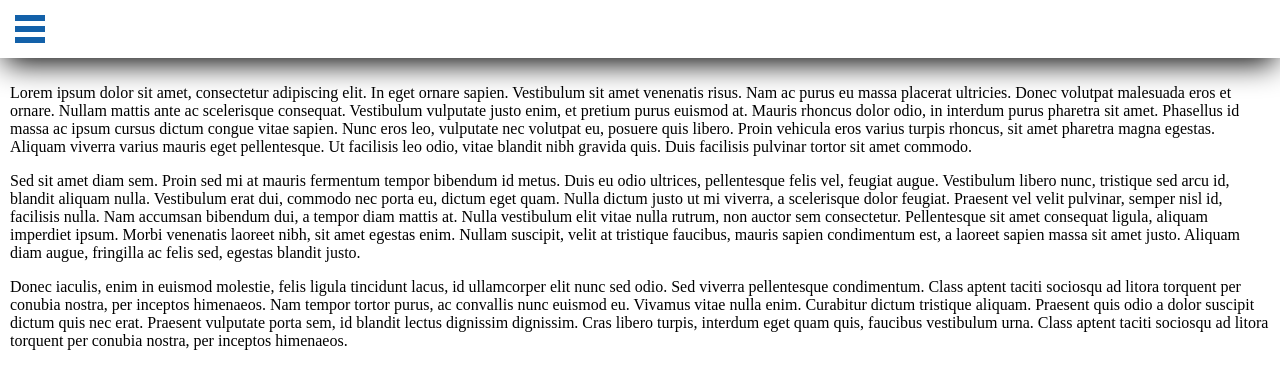
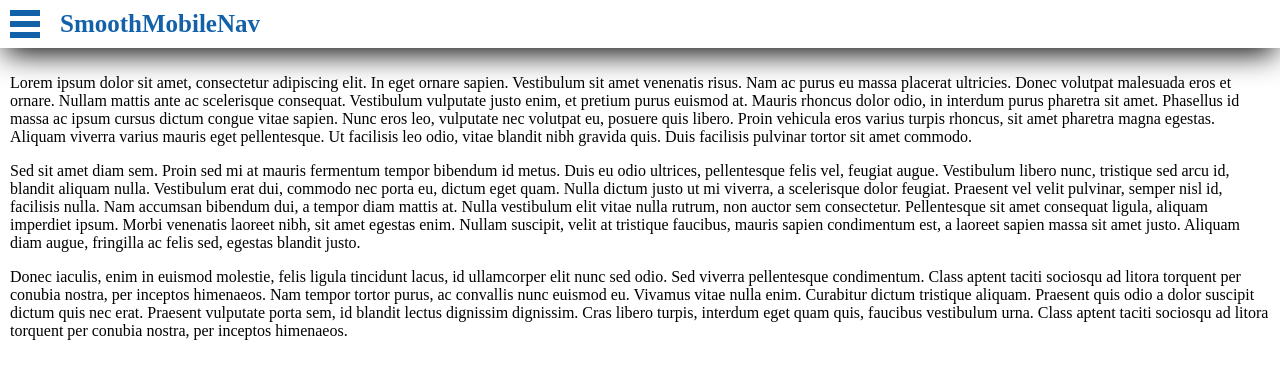
Before and after one commit to phantomfury409/SmoothMobileNav, a plain HTML site: page index.html in a window 1280 px wide. Drawn offline with Linux system fonts and the light colour scheme.

Commit message:
Added header logo
• Ability to add custom logo
• Removed useless code

```diff
--- a/index.html
+++ b/index.html
@@ -12,7 +12,15 @@
 	<div id="page" class="menu-base">
 
 		<div id="headerWrapper">
-			<div id="toggleButton" onclick="toggleMenu()"></div>
+
+				<div id="leftHeader">
+					<div id="toggleButton" onclick="toggleMenu()"></div>
+				</div>
+
+				<div id="logoHeader">
+					<label>SmoothMobileNav</label>
+				</div>
+
 		</div>
 
 		<div id="contentWrapper">
--- a/style.css
+++ b/style.css
@@ -10,6 +10,18 @@ body {
 	width: 30px;
 	border-bottom: 17px double #1361A9;
 	border-top: 6px solid #1361A9;
+}
+
+#logoHeader {
+	margin-left: 50px;
+	color: #1361A9;
+	font-weight: bold;
+	font-size: 25px;
+	position: absolute;
+}
+
+#leftHeader {
+	float: left;
 }
 
 #page {
@@ -66,11 +78,6 @@ body {
 	transform: translate3d(0px, 0, 0);
 }
 
-#toggle-menu {
-	width: 75px;
-	margin: 15px;
-}
-
 #menu {
 	position: fixed;
 	background: #1361A9;
@@ -92,7 +99,8 @@ body {
 
 #headerWrapper {
 	position: relative;
-	padding: 15px;
+	height: 28px;
+	padding: 10px;
 
 	-moz-box-shadow: 0 10px 30px -5px #000;
 	-webkit-box-shadow: 0 10px 30px -5px #000;
```
